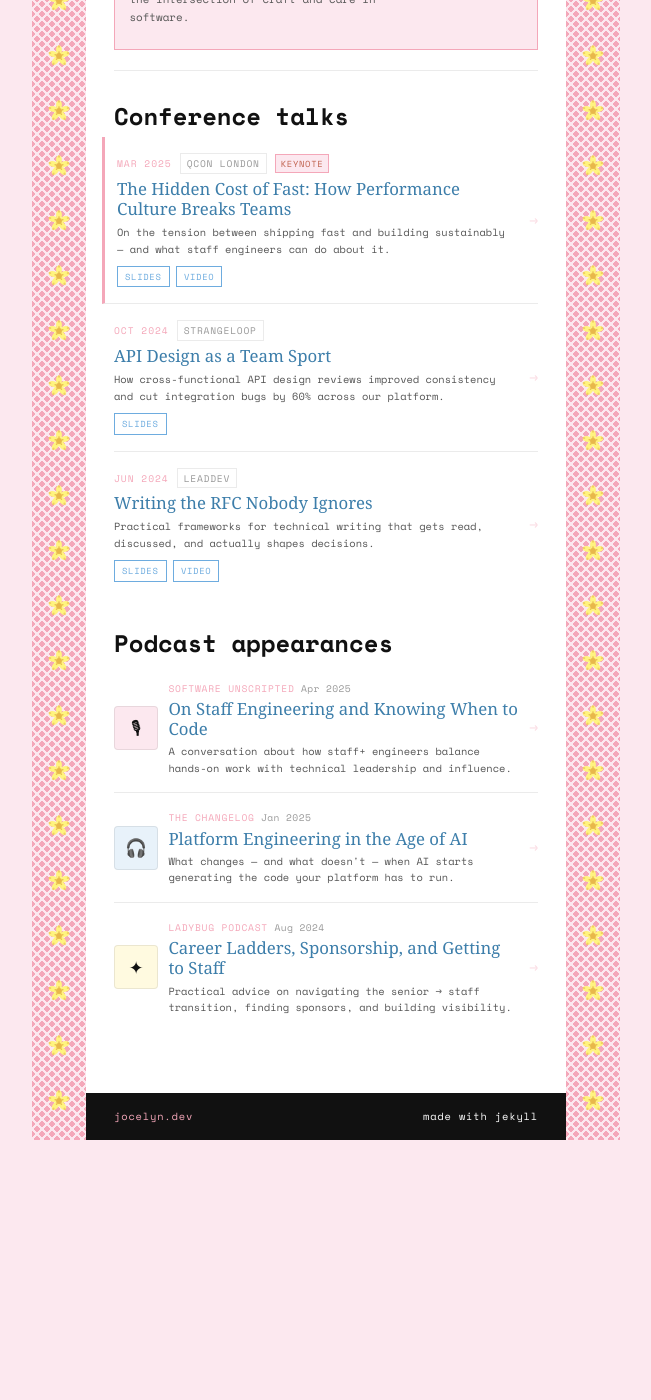
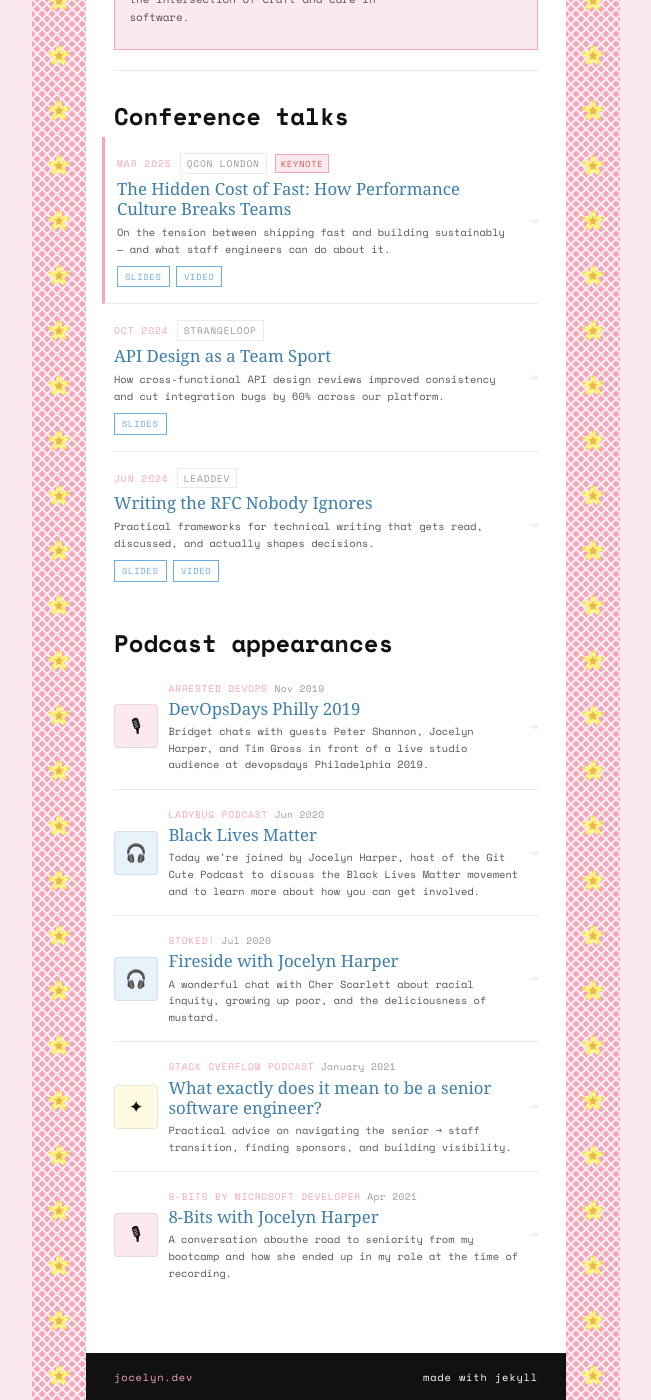
Before and after one commit to javawitch/javawitch.github.io, a Jekyll site: the page built from speaking.html, in a window 1280 px wide and 1400 px high, scrolled down 260 px. Shown: the whole window, without its empty margins (314-965 px from the left). Built offline with Jekyll 4.4.1, drawn with Linux system fonts in a browser that asks for light colours.

Commit message:
Updating guest podcast appearances

```diff
--- a/_data/podcasts.yml
+++ b/_data/podcasts.yml
@@ -11,26 +11,42 @@
 #   emoji:       fallback if no image (default: 🎙)
 #   color:       background color for artwork placeholder
 
-- title: "On Staff Engineering and Knowing When to Code"
-  show: Software Unscripted
-  date: Apr 2025
-  description: "A conversation about how staff+ engineers balance hands-on work with technical leadership and influence."
-  url: https://podcast.example.com/software-unscripted-ep
+- title: "DevOpsDays Philly 2019"
+  show: Arrested DevOps
+  date: Nov 2019
+  description: "Bridget chats with guests Peter Shannon, Jocelyn Harper, and Tim Gross in front of a live studio audience at devopsdays Philadelphia 2019."
+  url: https://www.arresteddevops.com/devopsdays-philadelphia-2019/
   emoji: "🎙"
   color: "#fce8ef"
 
-- title: "Platform Engineering in the Age of AI"
-  show: The Changelog
-  date: Jan 2025
-  description: "What changes — and what doesn't — when AI starts generating the code your platform has to run."
-  url: https://changelog.fm/example
+- title: "Black Lives Matter"
+  show: Ladybug Podcast
+  date: Jun 2020
+  description: "Today we’re joined by Jocelyn Harper, host of the Git Cute Podcast to discuss the Black Lives Matter movement and to learn more about how you can get involved."
+  url: https://open.spotify.com/episode/5OuQj0NDfcbPLW9Mu65puO?si=7jopnyPEQeuIvygB_k63HQ
   emoji: "🎧"
   color: "#e8f2fa"
 
-- title: "Career Ladders, Sponsorship, and Getting to Staff"
-  show: Ladybug Podcast
-  date: Aug 2024
+- title: "Fireside with Jocelyn Harper"
+  show: Stoked!
+  date: Jul 2020
+  description: "A wonderful chat with Cher Scarlett about racial inquity, growing up poor, and the deliciousness of mustard."
+  url: https://open.spotify.com/episode/1xboAlKVo9t76xDB6UUuOF
+  emoji: "🎧"
+  color: "#e8f2fa"
+
+- title: "What exactly does it mean to be a senior software engineer?"
+  show: Stack Overflow Podcast
+  date: January 2021
   description: "Practical advice on navigating the senior → staff transition, finding sponsors, and building visibility."
-  url: https://ladybug.dev/example
+  url: https://stackoverflow.blog/2021/01/19/podcast-305-what-does-it-mean-to-be-a-senior-software-engineer/
   emoji: "✦"
   color: "#fffae0"
+
+- title: "8-Bits with Jocelyn Harper"
+  show: 8-Bits by Microsoft Developer
+  date: Apr 2021
+  description: "A conversation abouthe road to seniority from my bootcamp and how she ended up in my role at the time of recording."
+  url: https://www.youtube.com/watch?v=wkKP55OwpnI
+  emoji: "🎙"
+  color: "#fce8ef"
```
